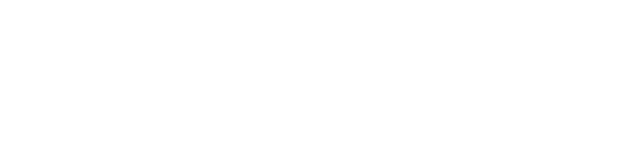
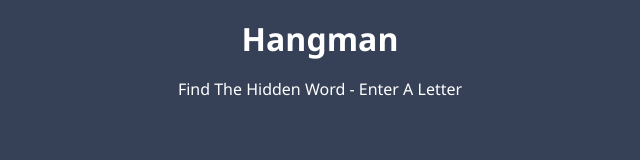
Before and after one commit to kareemayman/Hangman_Game_VanillaJS, a plain HTML site: page index.html in a window 1280 px wide. Shown: the whole page, without its empty margins (320-960 px from the left). Drawn offline with Linux system fonts and the light colour scheme.

Commit message:
Added Title, Basic CSS

```diff
--- a/css/style.css
+++ b/css/style.css
@@ -0,0 +1,30 @@
+* {
+    box-sizing: border-box;
+    -moz-box-sizing: border-box;
+    -webkit-box-sizing: border-box;
+    margin: 0;
+    padding: 0;
+}
+
+body {
+    font-family: 'Segoe UI', Tahoma, Geneva, Verdana, sans-serif;
+    display: flex;
+    justify-content: center;
+    color: white;
+    background-color: rgb(54, 64, 87);
+}
+
+.info {
+    text-align: center;
+}
+
+.info p {
+    text-transform: capitalize;
+}
+
+.game {
+    position: absolute;
+    top: 50%;
+    left: 50%;
+    translate: -50% -50%;
+}
--- a/index.html
+++ b/index.html
@@ -12,6 +12,13 @@
     <script defer src="script.js"></script>
 </head>
 <body>
+    <div class="info">
+        <h1>Hangman</h1>
+        <p>Find the hidden word - Enter a letter</p>
+    </div>
 
+    <div class="game">
+
+    </div>
 </body>
 </html>
```
